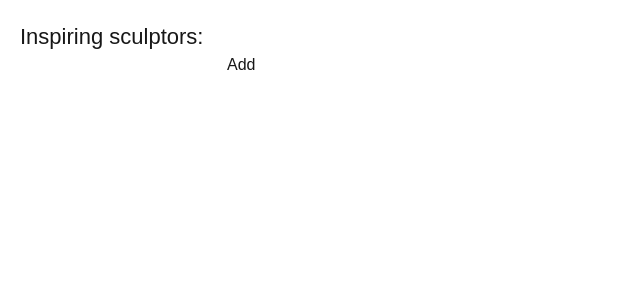
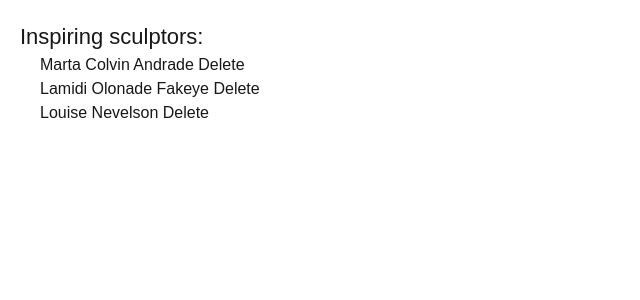
Before and after one commit to naktty/learn_react, a Next.js app in the folder learn-react/: page / in a window 1280 px wide. Shown: the top 300 px of the page, without its empty margins (0-640 px from the left). Built offline with nearby package versions, Linux system fonts and the light colour scheme.

Commit message:
配列から要素を削除

```diff
--- a/learn-react/src/app/page.tsx
+++ b/learn-react/src/app/page.tsx
@@ -2,28 +2,34 @@
 
 import { useState } from 'react';
 
-let nextId = 0;
+let initialArtists = [
+  { id: 0, name: 'Marta Colvin Andrade' },
+  { id: 1, name: 'Lamidi Olonade Fakeye'},
+  { id: 2, name: 'Louise Nevelson'},
+];
 
 export default function List() {
-  const [name, setName] = useState('');
-  const [artists, setArtists] = useState([]);
+  const [artists, setArtists] = useState(
+    initialArtists
+  );
 
   return (
     <>
       <h1>Inspiring sculptors:</h1>
-      <input
-        value={name}
-        onChange={e => setName(e.target.value)}
-      />
-      <button onClick={() => {
-        setArtists([
-          ...artists,
-          { id: nextId++, name: name }
-        ]);
-      }}>Add</button>
       <ul>
         {artists.map(artist => (
-          <li key={artist.id}>{artist.name}</li>
+          <li key={artist.id}>
+            {artist.name}{' '}
+            <button onClick={() => {
+              setArtists(
+                artists.filter(a =>
+                  a.id !== artist.id
+                )
+              );
+            }}>
+              Delete
+            </button>
+          </li>
         ))}
       </ul>
     </>
```
